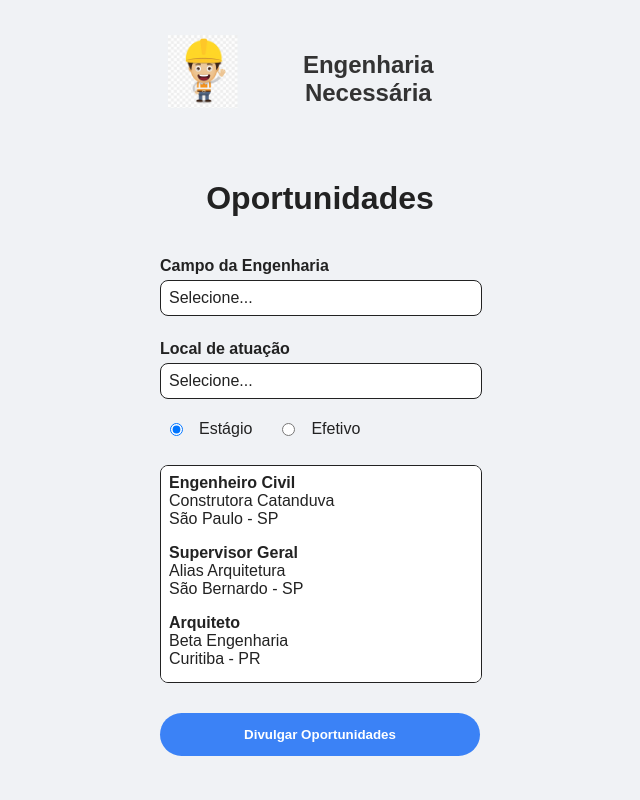
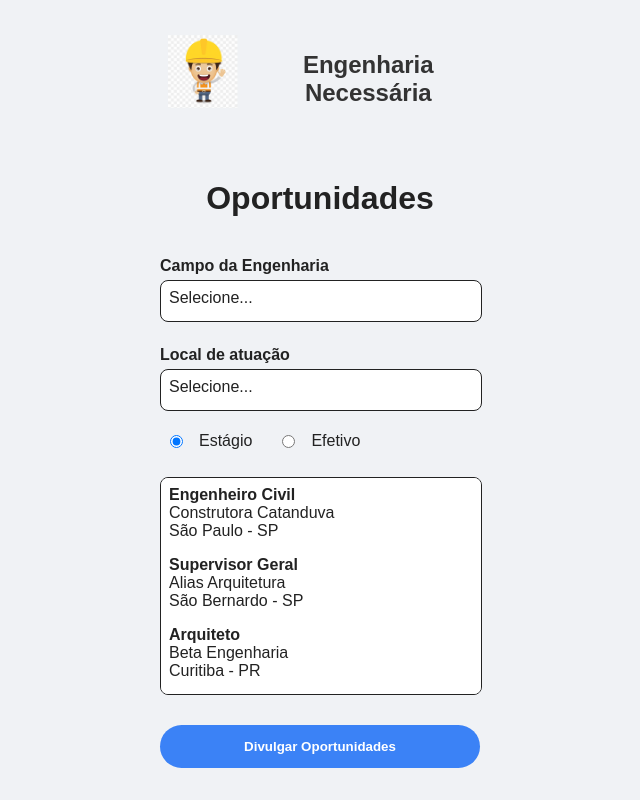
Before and after one commit to LPATROCINIO69/engenharia-necessaria, a React (Vite) app in the folder frontend/: page /oportunidades in a window 1280 px wide. Shown: the whole page, without its empty margins (320-960 px from the left). Built offline with nearby package versions, Linux system fonts and the light colour scheme.

Commit message:
Correções efetuadas na LISTBOXCUSTOM

```diff
--- a/frontend/src/components/ListBoxCustom.tsx
+++ b/frontend/src/components/ListBoxCustom.tsx
@@ -19,10 +19,16 @@ export function ListBoxCustom<T>({
     const [selecionado, setSelecionado] = useState<number | null>(null);
     const [aberto, setAberto] = useState(false);
 
-    const containerStyle: CSSProperties =
+    // const containerStyle: CSSProperties =
+    //     maxVisibleItems === 1
+    //         ? { maxHeight: "3.0rem", overflowY: "auto" }
+    //         : { maxHeight: `${maxVisibleItems * 4.5}rem`, overflowY: "auto" };
+
+     const containerStyle: CSSProperties =
         maxVisibleItems === 1
-            ? { maxHeight: "3.0rem", overflowY: "auto" }
-            : { maxHeight: `${maxVisibleItems * 4.5}rem`, overflowY: "auto" };
+             ? { height: "2.5rem", overflowY: "auto",position: "relative" }
+             : { height: `${maxVisibleItems * 4.5}rem`, overflowY: "auto",position: "relative" };
+
 
     return (
         <div>
```
